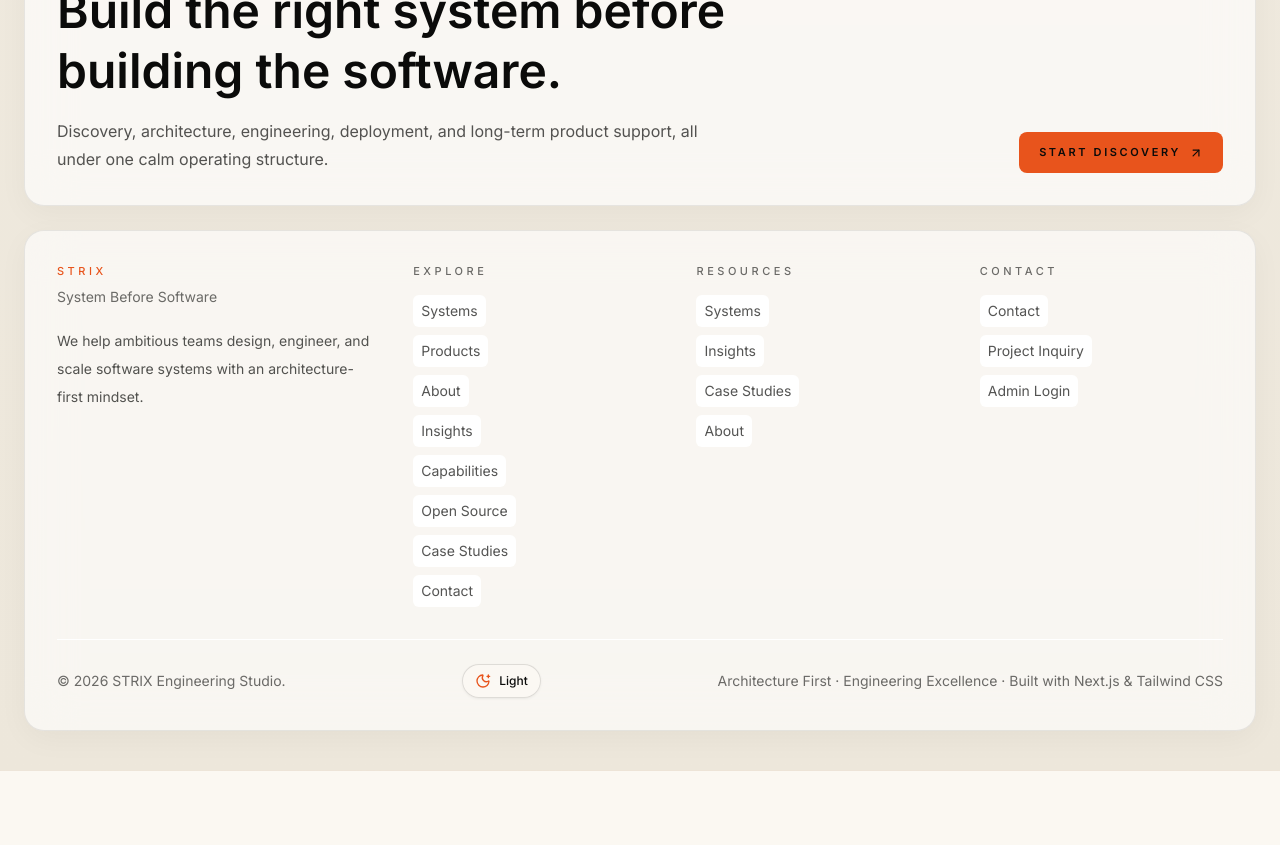
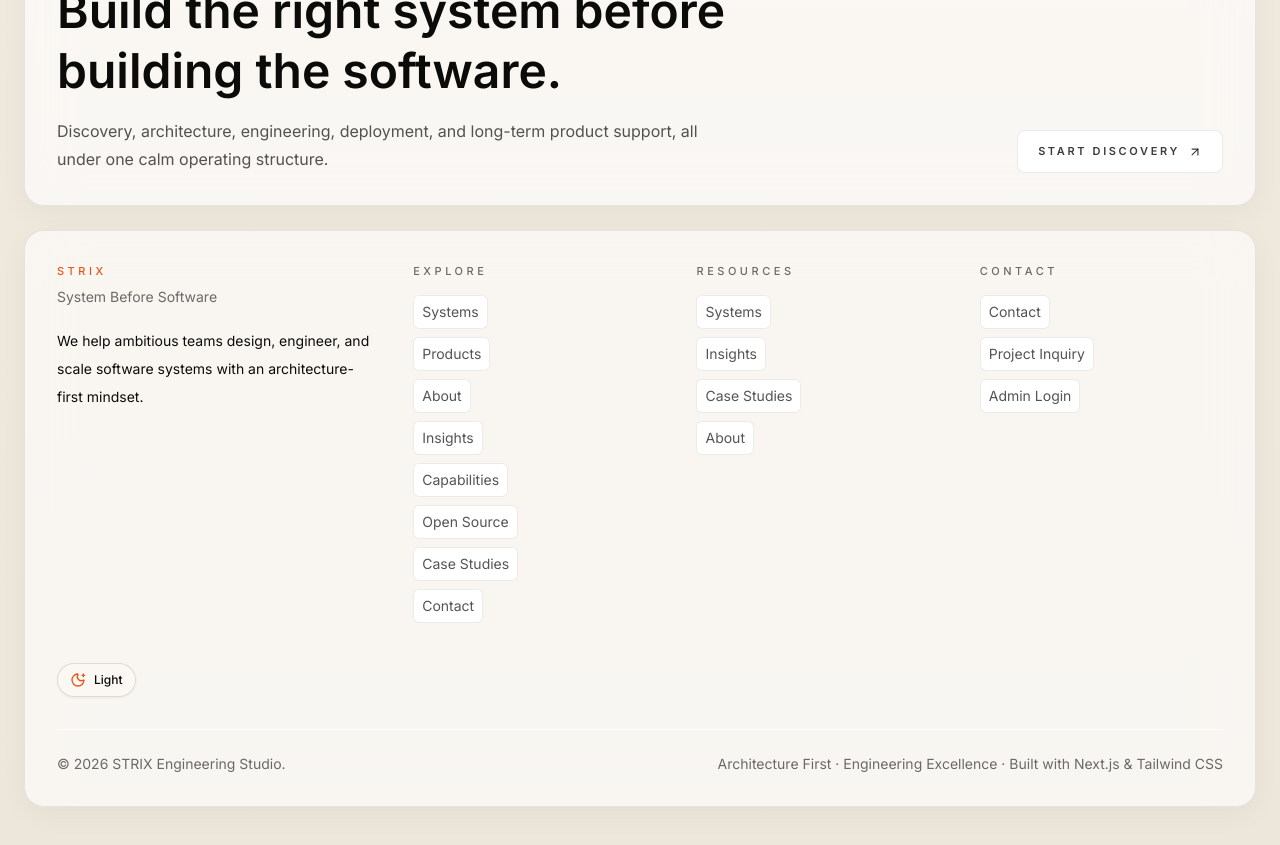
Before and after one commit to strix-engineering-studio/strix-website, a Next.js app: page / in a window 1280 px wide. Shown: the part 7420-8265 px from the top of the page. Before the commit the page ends 8191 px from the top, so only its background shows below. Built offline with nearby package versions, Linux system fonts and the light colour scheme; no server answers.

Commit message:
changed theme toggle button location

```diff
--- a/src/components/layout/site-footer.tsx
+++ b/src/components/layout/site-footer.tsx
@@ -30,7 +30,7 @@ export function SiteFooter() {
 
             <div className="flex flex-wrap items-center gap-3">
 
-              <Link href="/contact" className="inline-flex items-center gap-2 rounded-[8px] bg-primary px-5 py-3 text-[11px] font-semibold uppercase tracking-[0.24em] text-primary-foreground transition hover:-translate-y-0.5">
+              <Link href="/contact" className="inline-flex items-center gap-2 rounded-[8px] border border-black/10 bg-transparent px-5 py-3 text-[11px] font-semibold uppercase tracking-[0.24em] text-foreground/80 transition hover:-translate-y-0.5 hover:bg-black/5 dark:border-white/10 dark:text-foreground/80 dark:hover:bg-white/5">
                 Start discovery
                 <ArrowUpRight className="size-3.5" />
               </Link>
@@ -43,20 +43,22 @@ export function SiteFooter() {
             <div>
               <p className="text-[11px] font-medium uppercase tracking-[0.32em] text-primary">STRIX</p>
               <p className="mt-2 text-sm text-foreground/60">System Before Software</p>
-              <p className="mt-5 max-w-sm text-sm leading-7 text-foreground/70">
+              <p className="mt-5 max-w-sm text-sm leading-7 ">
                 We help ambitious teams design, engineer, and scale software systems with an architecture-first mindset.
               </p>
+
             </div>
 
             <FooterGroup title="Explore" links={navigation} />
             <FooterGroup title="Resources" links={[{ href: "/systems", label: "Systems" }, { href: "/insights", label: "Insights" }, { href: "/case-studies", label: "Case Studies" }, { href: "/about", label: "About" }]} />
             <FooterGroup title="Contact" links={[{ href: "/contact", label: "Contact" }, { href: "/project-inquiry", label: "Project Inquiry" }, { href: "/admin/login", label: "Admin Login" }]} />
+            <p><ThemeToggle /></p>
           </div>
 
           <div className="mt-8 h-px bg-black/10 dark:bg-white/10" />
 
           <div className="mt-6 flex flex-col gap-3 text-sm text-foreground/60 md:flex-row md:items-center md:justify-between">
-            <p>© {new Date().getFullYear()} STRIX Engineering Studio.</p><ThemeToggle />
+            <p>© {new Date().getFullYear()} STRIX Engineering Studio.</p>
             <p>Architecture First · Engineering Excellence · Built with Next.js & Tailwind CSS</p>
           </div>
         </section>
@@ -71,7 +73,7 @@ function FooterGroup({ title, links }: { title: string; links: Array<{ href: str
       <h4 className="mb-4 text-[11px] font-medium uppercase tracking-[0.32em] text-foreground/60">{title}</h4>
       <div className="flex flex-col gap-2">
         {links.map((item) => (
-          <Link key={item.href} href={item.href} className="inline-flex w-fit items-center rounded-[6px] px-2 py-1.5 text-sm text-foreground/70 transition hover:bg-black/5 hover:text-foreground dark:hover:bg-white/5">
+          <Link key={item.href} href={item.href} className="inline-flex w-fit items-center rounded-[6px] border border-transparent bg-transparent px-2 py-1.5 text-sm text-foreground/70 transition hover:border-black/10 hover:bg-black/5 hover:text-foreground dark:hover:border-white/10 dark:hover:bg-white/5">
             {item.label}
           </Link>
         ))}
```
